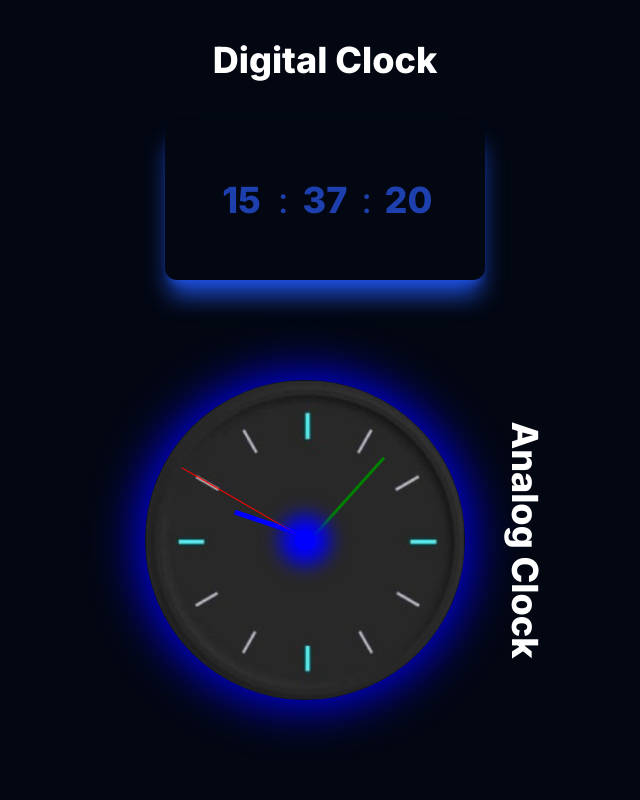
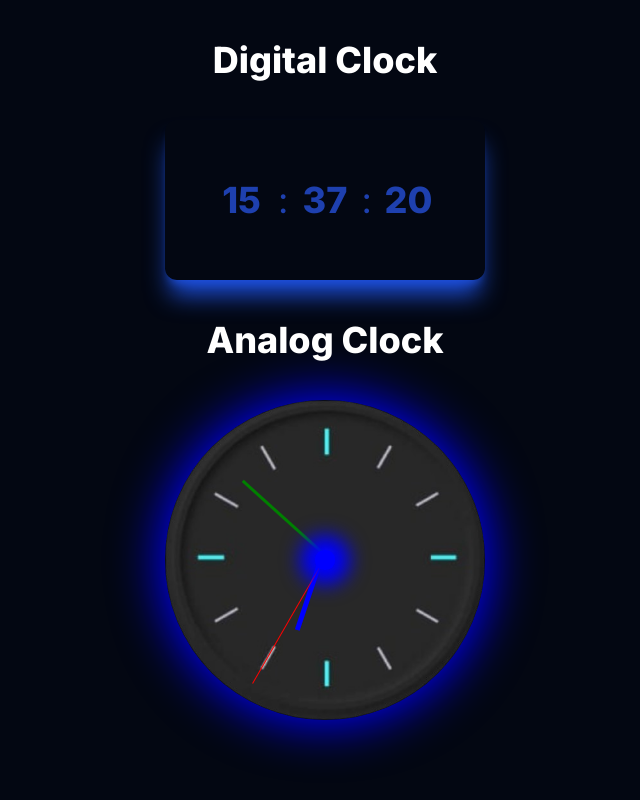
Before and after one commit to kk0139317/clock, a Next.js app: page / in a window 1280 px wide. Shown: the whole page, without its empty margins (315-955 px from the left). Built offline with nearby package versions, Linux system fonts and the light colour scheme.

Commit message:
Update AnalogClock.js

```diff
--- a/app/components/AnalogClock.js
+++ b/app/components/AnalogClock.js
@@ -50,7 +50,7 @@ const AnalogClock = ({ time, setTime, setIsManual }) => {
     return (
         <main className="flex">
 
-        <div className="mx-auto my-10 rotate-90 ">
+        <div className="mx-auto my-10 rotate-90deg ">
             <h1 className='text-white font-extrabold text-4xl text-center -mt-10 mb-10'>
                 Analog Clock
             </h1>
```
